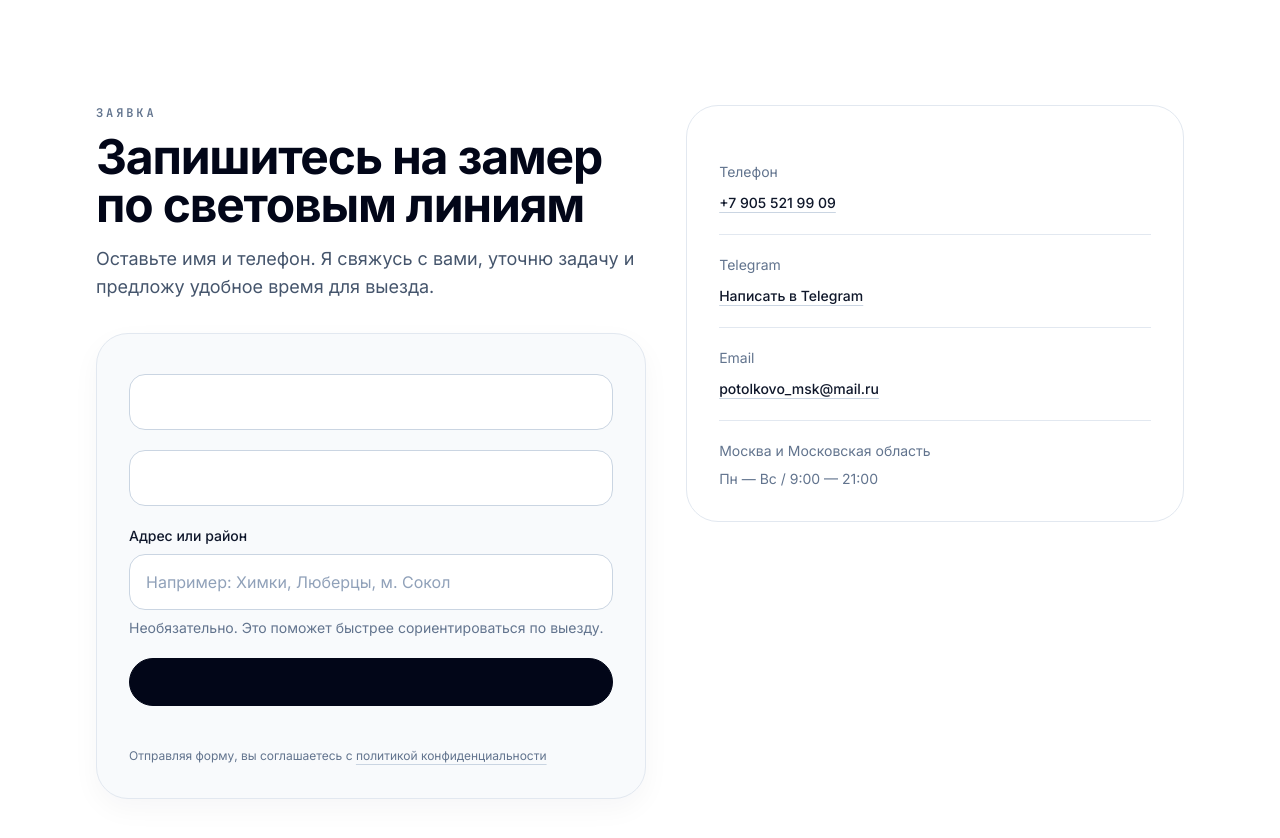
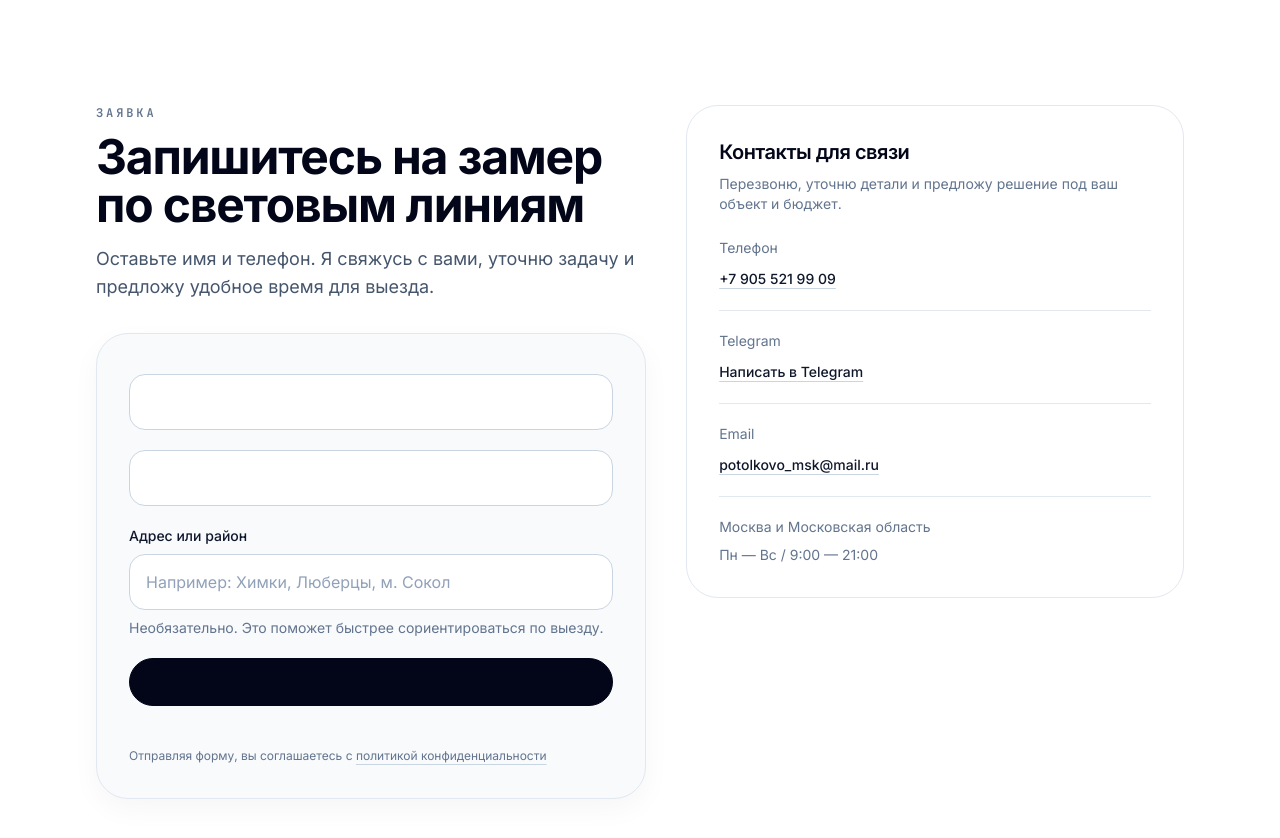
Before and after one commit to svladimirtsk-crypto/nextjs-potolkovo, a Next.js app: page /uslugi/svetovye-linii in a window 1280 px wide. Shown: the part 4320-5158 px from the top of the page. Built offline with nearby package versions, Linux system fonts and the light colour scheme.

Commit message:
Enhance ServiceActionSection with contact details
Added secondary contacts title and section subtitle.

```diff
--- a/app/uslugi/_components/ServiceActionSection.tsx
+++ b/app/uslugi/_components/ServiceActionSection.tsx
@@ -34,8 +34,12 @@
 
           <div className="rounded-[2rem] border border-slate-200 bg-white p-6 sm:p-8">
             <h3 className="text-xl font-semibold tracking-tight text-slate-950">
-              {actionContent.secondaryContactsTitle}
+              Контакты для связи
             </h3>
+
+            <div className="mt-2">
+              <p className="text-sm text-slate-500">{actionContent.sectionSubtitle}</p>
+            </div>
 
             <div className="mt-6 space-y-5">
               <div>
```
